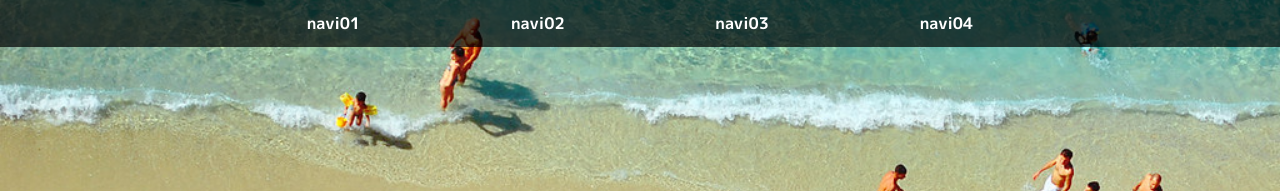
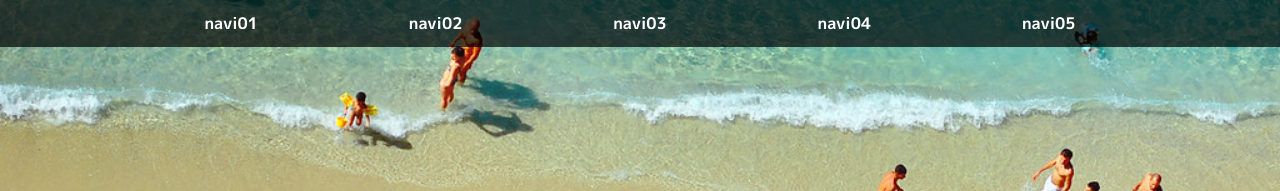
Before and after one commit to Eisei-tsk/lesson01_test, a plain HTML site: page index.html in a window 1280 px wide. Shown: the top 191 px of the page. Drawn offline with nearby package versions, Linux system fonts and the light colour scheme.

Commit message:
naviの追加

```diff
--- a/index.html
+++ b/index.html
@@ -27,6 +27,7 @@
                 <li><a href="">navi02</a></li>
                 <li><a href="">navi03</a></li>
                 <li><a href="">navi04</a></li>
+                <li><a href="">navi05</a></li>
             </ul>
         </nav>
     </header>
```
